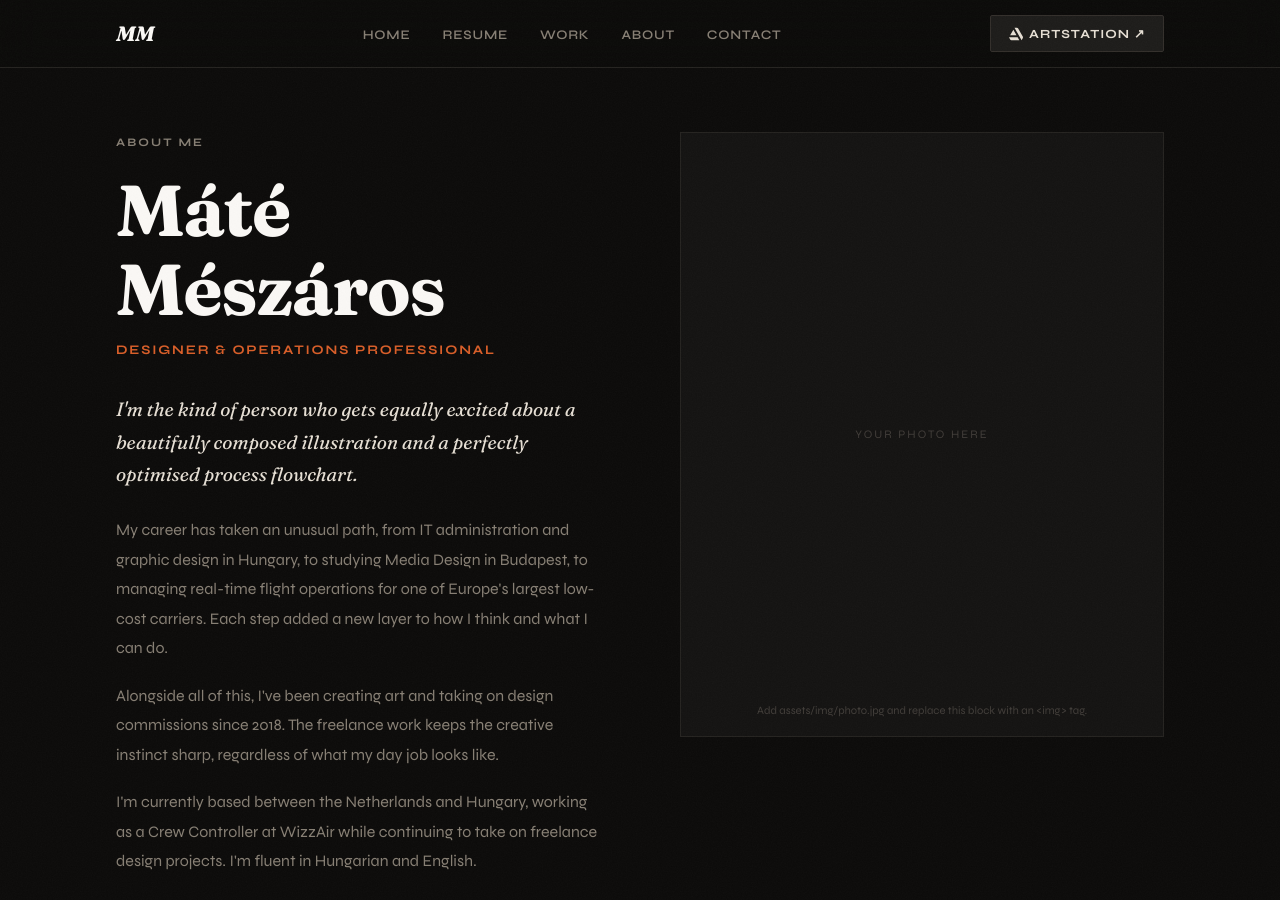
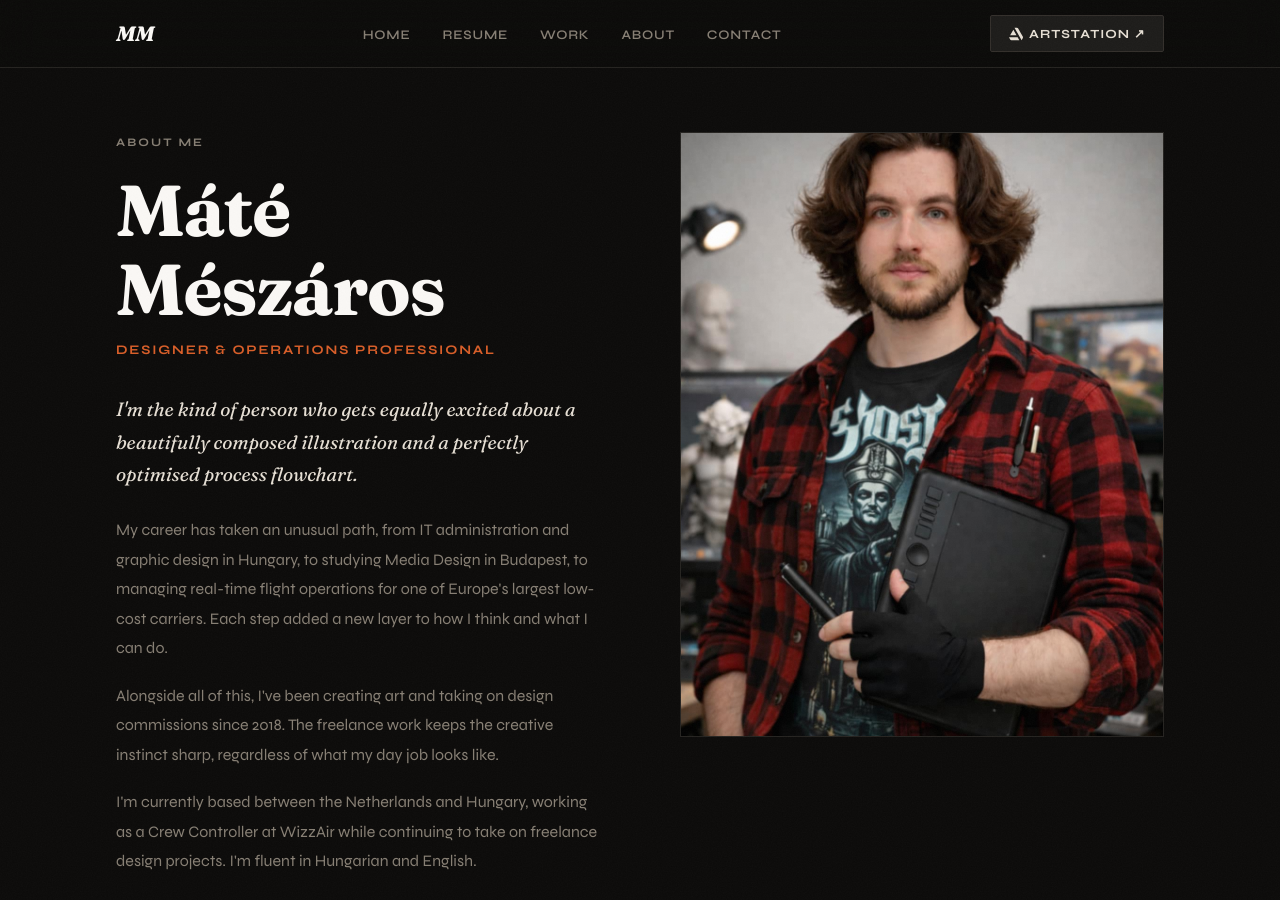
Before and after one commit to Muad0510/muad0510.github.io, a Jekyll site: the page built from about.html, in a window 1280 px wide and 900 px high. Built offline with Jekyll 4.4.1, drawn with Linux system fonts in a browser that asks for light colours.

Commit message:
Add Picture to About page
Signed-off-by: Csaba Istvan Berta <fadden@byteslabs.nl>

```diff
--- a/about.html
+++ b/about.html
@@ -40,14 +40,7 @@ description: "About Máté Mészáros — designer, operator, problem-solver."
       </div>
 
       <div class="about-photo">
-        <!-- Replace this block with your photo:
-             <img src="{{ '/assets/img/photo.jpg' | relative_url }}" alt="Máté Mészáros" style="width:100%;height:100%;object-fit:cover;"> -->
-        <div class="about-photo__placeholder">
-          <span>Your photo here</span>
-        </div>
-        <p class="about-photo__note">
-          Add assets/img/photo.jpg and replace this block with an &lt;img&gt; tag.
-        </p>
+        <img src="{{ '/assets/img/aboutme.jpeg' | relative_url }}" alt="Máté Mészáros" style="width:100%;height:100%;object-fit:cover;">
       </div>
 
     </div>
```
Also changed, not shown: assets/img/aboutme.jpeg (added).
